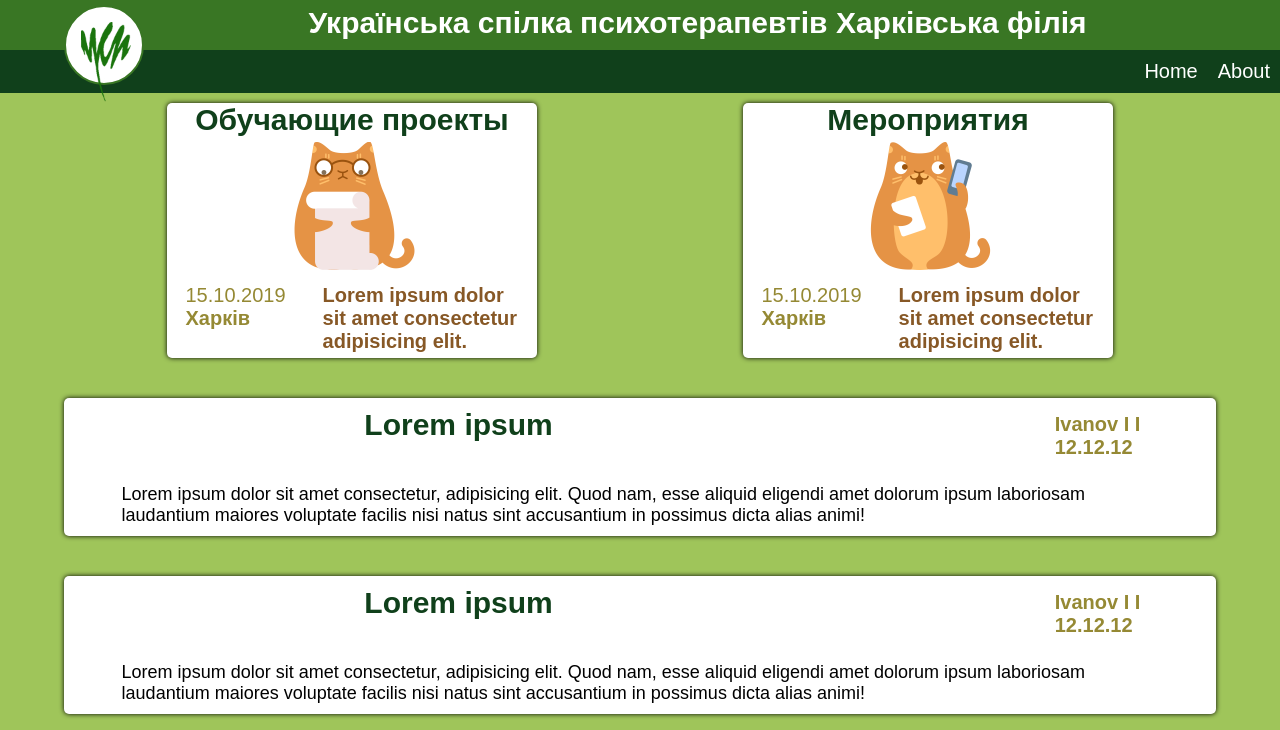
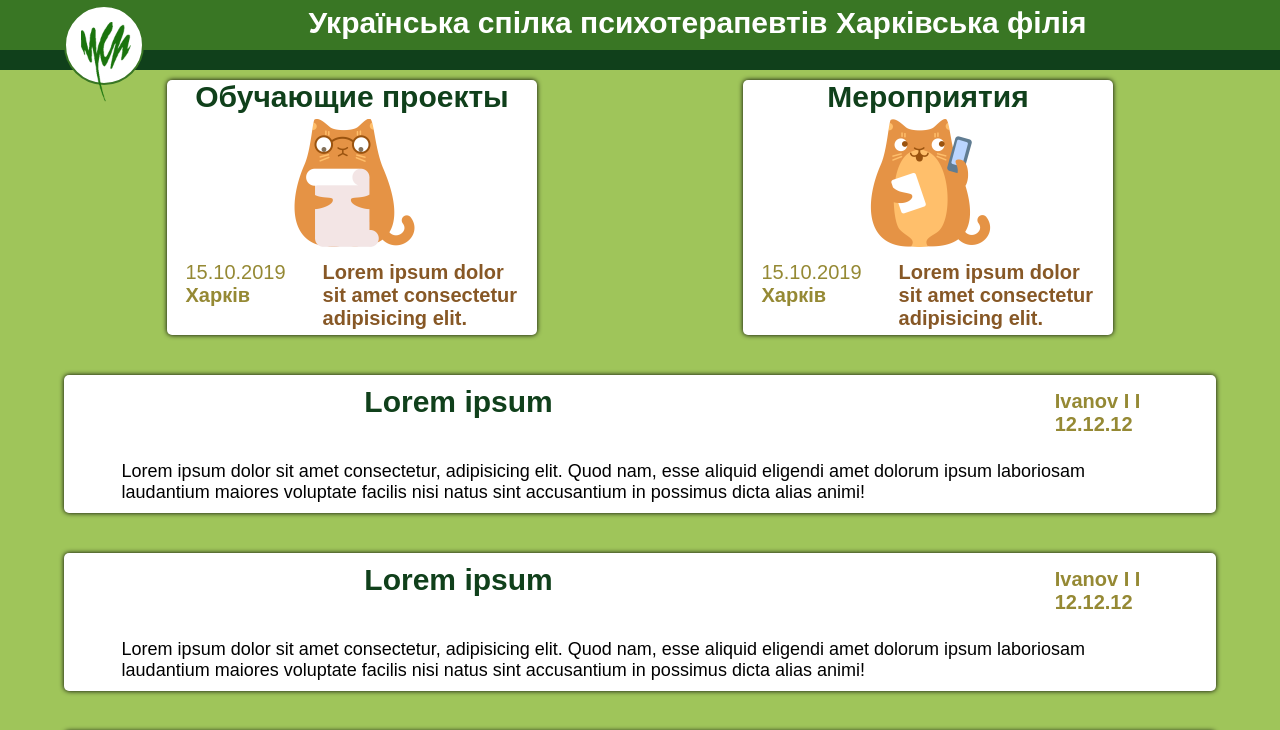
Before and after one commit to UspKh/UspKharkiv, a plain HTML site: page index.html in a window 1280 px wide. Shown: the top 730 px of the page. Drawn offline with Linux system fonts and the light colour scheme; a web font is replaced by a local one.

```diff
--- a/index.html
+++ b/index.html
@@ -20,8 +20,8 @@
   </header>
   <nav class="header-menu">
       <ul class="header-menu-items">
-        <li class="header-menu-item">Home</li>
-        <li class="header-menu-item">About</li>
+        <li class="header-menu-item"></li>
+        <li class="header-menu-item"></li>
       </ul>
     </nav>
   <main class="main">
```
